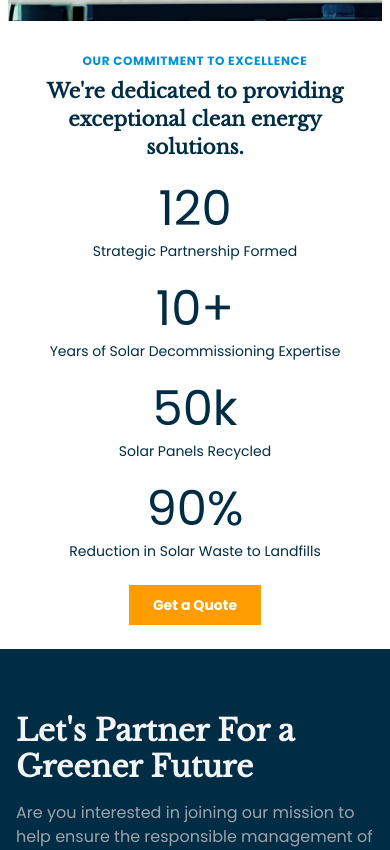
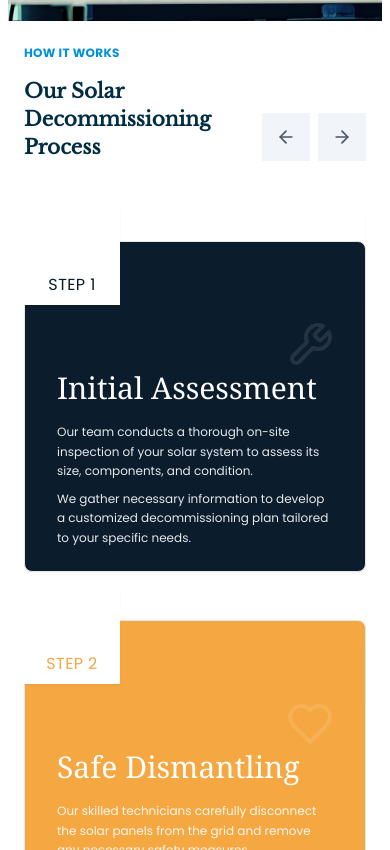
Before and after one commit to eromelus/clear-energy, a Next.js app: page / in a window 390 px wide. Shown: the part 2594-3444 px from the top of the page. Built offline with nearby package versions, Linux system fonts and the light colour scheme; no server answers.

Commit message:
Feat: Add Solar Process Carousel component
Add a new carousel component to showcase the solar decommissioning process:
- Implement responsive 2-card carousel with navigation arrows

```diff
--- a/src/app/page.tsx
+++ b/src/app/page.tsx
@@ -7,6 +7,7 @@ import { CleanEnergyStats } from "@/components/clean-energy-stats";
 import { ContactForm } from "@/components/contact-form";
 import { CleanEnergySolution } from "@/components/clean-energy-solution";
 import { SolarDistribution } from "@/components/solar-distribution";
+import { SolarProcessCarousel } from "@/components/solar-process-carousel";
 
 export default function Home() {
   const { contactFormRef, scrollToContactForm } = useScroll();
@@ -17,6 +18,7 @@ export default function Home() {
       <CleanEnergySolution onButtonClick={scrollToContactForm} />
       <SolarServices />
       <SolarDistribution onButtonClick={scrollToContactForm} />
+      <SolarProcessCarousel />
       <CleanEnergyStats onButtonClick={scrollToContactForm} />
       <ContactForm ref={contactFormRef} />
     </>
--- /dev/null
+++ b/src/components/solar-process-carousel.tsx
@@ -0,0 +1,181 @@
+"use client";
+
+import { useState } from "react";
+import { Button } from "@/components/ui/button";
+import { Card } from "@/components/ui/card";
+import { Wrench, Heart, Sparkles, CircleDot } from "lucide-react";
+
+export function SolarProcessCarousel() {
+  const [currentSlide, setCurrentSlide] = useState(0);
+
+  const slides = [
+    {
+      step: "STEP 1",
+      title: "Initial Assessment",
+      content: [
+        "Our team conducts a thorough on-site inspection of your solar system to assess its size, components, and condition.",
+        "We gather necessary information to develop a customized decommissioning plan tailored to your specific needs.",
+      ],
+      icon: Wrench,
+      bgColor: "bg-[#0B1C2C]",
+      stepColor: "text-[#0B1C2C]",
+    },
+    {
+      step: "STEP 2",
+      title: "Safe Dismantling",
+      content: [
+        "Our skilled technicians carefully disconnect the solar panels from the grid and remove any necessary safety measures.",
+        "We safely dismantle the solar panels, inverters, and other components, ensuring minimal damage to the equipment or surrounding area.",
+      ],
+      icon: Heart,
+      bgColor: "bg-[#F5A742]",
+      stepColor: "text-[#F5A742]",
+    },
+    {
+      step: "STEP 3",
+      title: "Material Recycling",
+      content: [
+        "Our skilled technicians carefully disconnect the solar panels from the grid and remove any necessary safety measures.",
+        "We safely dismantle the solar panels, inverters, and other components, ensuring minimal damage to the equipment or surrounding area.",
+      ],
+      icon: Sparkles,
+      bgColor: "bg-[#3B82F6]",
+      stepColor: "text-[#3B82F6]",
+    },
+    {
+      step: "STEP 4",
+      title: "Component Resale",
+      content: [
+        "Our skilled technicians carefully disconnect the solar panels from the grid and remove any necessary safety measures.",
+        "We safely dismantle the solar panels, inverters, and other components, ensuring minimal damage to the equipment or surrounding area.",
+      ],
+      icon: CircleDot,
+      bgColor: "bg-[#64748B]",
+      stepColor: "text-[#64748B]",
+    },
+  ];
+
+  const nextSlide = () => {
+    setCurrentSlide((prev) => (prev === slides.length / 2 - 1 ? 0 : prev + 1));
+  };
+
+  const prevSlide = () => {
+    setCurrentSlide((prev) => (prev === 0 ? slides.length / 2 - 1 : prev - 1));
+  };
+
+  return (
+    <div className="w-full max-w-4xl mx-auto p-6 md:p-8 lg:p-10 pt-2">
+      <div className="mb-12 flex items-end justify-between">
+        <div className="flex flex-col sm:flex-row items-start gap-4 sm:gap-12">
+          <h2 className="text-blue text-xs md:text-sm lg:text-base font-bold tracking-wide uppercase mt-2">
+            HOW IT WORKS
+          </h2>
+          <h1 className="text-xl md:text-2xl lg:text-3xl font-bold text-navy font-libre-baskerville">
+            Our Solar
+            <br />
+            Decommissioning
+            <br />
+            Process
+          </h1>
+        </div>
+        <div className="flex gap-2 ml-4">
+          <Button
+            variant="outline"
+            size="icon"
+            onClick={prevSlide}
+            className="h-12 w-12 bg-slate-100 hover:bg-slate-200 border-none shadow-none rounded-none"
+            aria-label="Previous slide"
+          >
+            <svg
+              width="20"
+              height="20"
+              viewBox="0 0 24 24"
+              fill="none"
+              stroke="currentColor"
+              strokeWidth="2"
+              strokeLinecap="round"
+              strokeLinejoin="round"
+              className="text-slate-600"
+            >
+              <path d="M19 12H5" />
+              <path d="M12 19l-7-7 7-7" />
+            </svg>
+          </Button>
+          <Button
+            variant="outline"
+            size="icon"
+            onClick={nextSlide}
+            className="h-12 w-12 bg-slate-100 hover:bg-slate-200 border-none shadow-none rounded-none"
+            aria-label="Next slide"
+          >
+            <svg
+              width="20"
+              height="20"
+              viewBox="0 0 24 24"
+              fill="none"
+              stroke="currentColor"
+              strokeWidth="2"
+              strokeLinecap="round"
+              strokeLinejoin="round"
+              className="text-slate-600"
+            >
+              <path d="M5 12h14" />
+              <path d="M12 5l7 7-7 7" />
+            </svg>
+          </Button>
+        </div>
+      </div>
+
+      <div className="relative overflow-hidden">
+        <div
+          className="flex transition-transform duration-500 ease-in-out"
+          style={{
+            transform: `translateX(-${currentSlide * 100}%)`,
+          }}
+        >
+          {[0, 2].map((startIndex) => (
+            <div
+              key={startIndex}
+              className="flex flex-col sm:flex-row w-full flex-shrink-0 gap-4"
+            >
+              {slides.slice(startIndex, startIndex + 2).map((slide, index) => {
+                const Icon = slide.icon;
+                return (
+                  <div key={index} className="relative w-full sm:w-1/2 pt-8">
+                    <div className="absolute top-0 left-0 bg-white z-10 w-24 h-24 sm:w-32 sm:h-32 flex items-end justify-center pb-2 sm:pb-4 shadow-sm">
+                      <span
+                        className={`text-base sm:text-lg font-medium tracking-wide ${slide.stepColor} text-center`}
+                      >
+                        {slide.step}
+                      </span>
+                    </div>
+                    <Card
+                      className={`${slide.bgColor} text-white p-8 sm:p-12 pb-6 sm:pb-8 h-full pt-24 sm:pt-32`}
+                    >
+                      <div className="mb-4 mt-8 sm:mt-12">
+                        <h3 className="text-3xl sm:text-4xl font-serif">
+                          {slide.title}
+                        </h3>
+                      </div>
+                      <div className="space-y-2">
+                        {slide.content.map((text, i) => (
+                          <p
+                            key={i}
+                            className="text-white/90 text-xs sm:text-sm leading-relaxed"
+                          >
+                            {text}
+                          </p>
+                        ))}
+                      </div>
+                      <Icon className="absolute top-28 sm:top-36 right-8 sm:right-12 w-12 h-12 sm:w-16 sm:h-16 text-white/10" />
+                    </Card>
+                  </div>
+                );
+              })}
+            </div>
+          ))}
+        </div>
+      </div>
+    </div>
+  );
+}
--- /dev/null
+++ b/src/components/ui/card.tsx
@@ -0,0 +1,79 @@
+import * as React from "react"
+
+import { cn } from "@/lib/utils"
+
+const Card = React.forwardRef<
+  HTMLDivElement,
+  React.HTMLAttributes<HTMLDivElement>
+>(({ className, ...props }, ref) => (
+  <div
+    ref={ref}
+    className={cn(
+      "rounded-lg border bg-card text-card-foreground shadow-sm",
+      className
+    )}
+    {...props}
+  />
+))
+Card.displayName = "Card"
+
+const CardHeader = React.forwardRef<
+  HTMLDivElement,
+  React.HTMLAttributes<HTMLDivElement>
+>(({ className, ...props }, ref) => (
+  <div
+    ref={ref}
+    className={cn("flex flex-col space-y-1.5 p-6", className)}
+    {...props}
+  />
+))
+CardHeader.displayName = "CardHeader"
+
+const CardTitle = React.forwardRef<
+  HTMLDivElement,
+  React.HTMLAttributes<HTMLDivElement>
+>(({ className, ...props }, ref) => (
+  <div
+    ref={ref}
+    className={cn(
+      "text-2xl font-semibold leading-none tracking-tight",
+      className
+    )}
+    {...props}
+  />
+))
+CardTitle.displayName = "CardTitle"
+
+const CardDescription = React.forwardRef<
+  HTMLDivElement,
+  React.HTMLAttributes<HTMLDivElement>
+>(({ className, ...props }, ref) => (
+  <div
+    ref={ref}
+    className={cn("text-sm text-muted-foreground", className)}
+    {...props}
+  />
+))
+CardDescription.displayName = "CardDescription"
+
+const CardContent = React.forwardRef<
+  HTMLDivElement,
+  React.HTMLAttributes<HTMLDivElement>
+>(({ className, ...props }, ref) => (
+  <div ref={ref} className={cn("p-6 pt-0", className)} {...props} />
+))
+CardContent.displayName = "CardContent"
+
+const CardFooter = React.forwardRef<
+  HTMLDivElement,
+  React.HTMLAttributes<HTMLDivElement>
+>(({ className, ...props }, ref) => (
+  <div
+    ref={ref}
+    className={cn("flex items-center p-6 pt-0", className)}
+    {...props}
+  />
+))
+CardFooter.displayName = "CardFooter"
+
+export { Card, CardHeader, CardFooter, CardTitle, CardDescription, CardContent }
```
